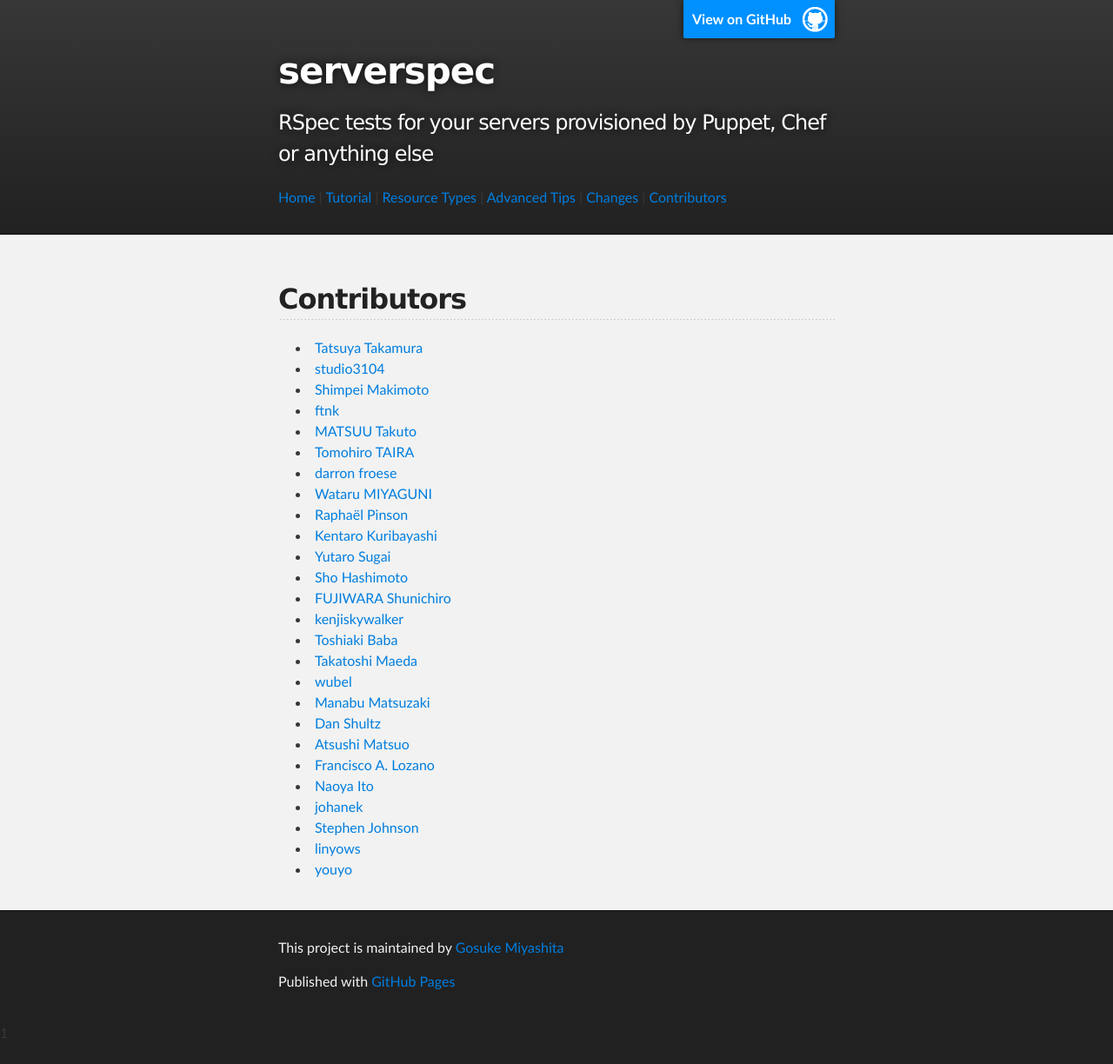
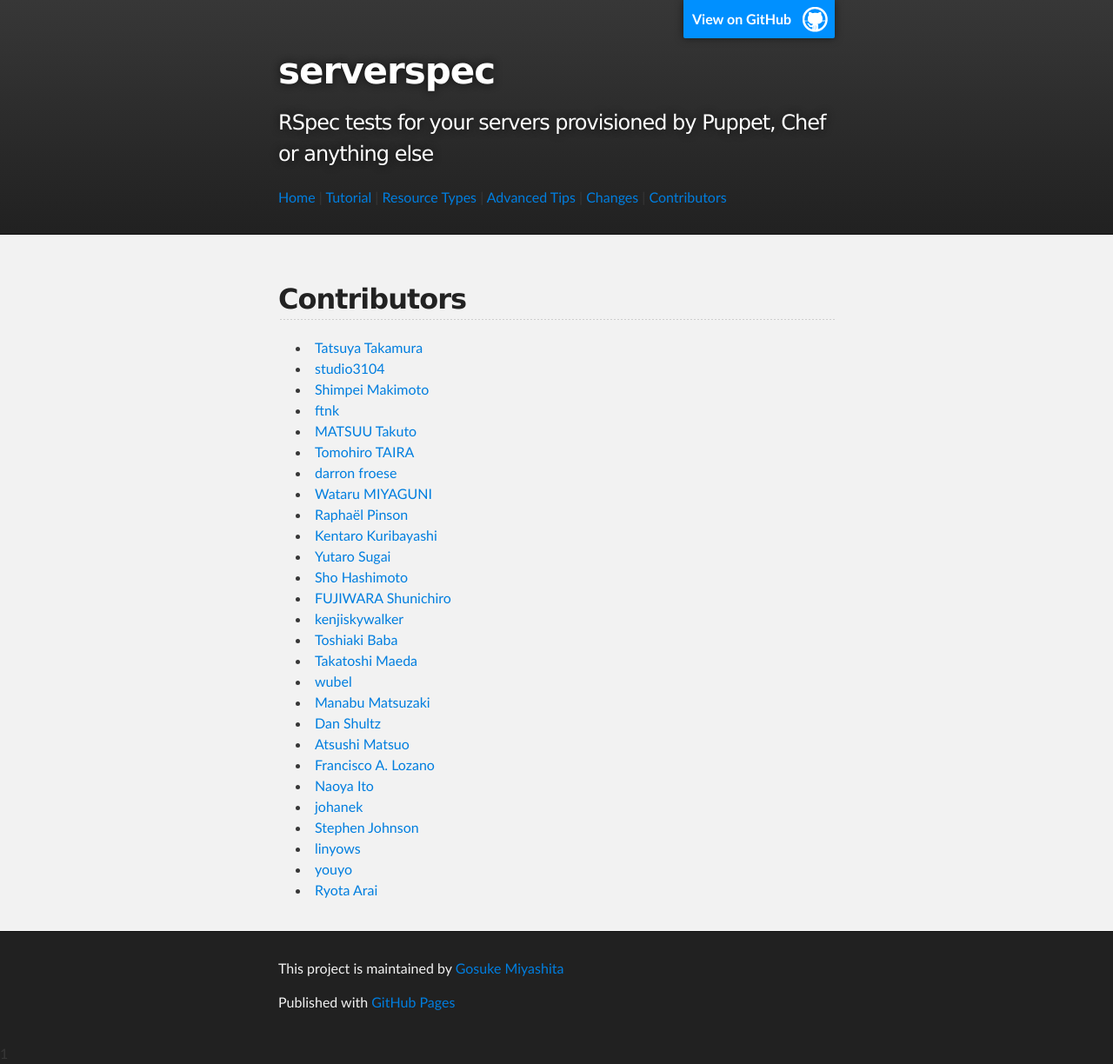
Before and after one commit to serverspec/serverspec.github.io, a Jekyll site: the page built from contributors.md, in a window 1280 px wide. Shown: the whole page at 87% size. Built offline with Jekyll 4.4.1, drawn with Linux system fonts in a browser that asks for light colours; Markdown is read by kramdown in place of the engine named in the settings; before the commit the page ends 1200 px from its top, so only the background shows below that.

Commit message:
Add a contributor

```diff
--- a/contributors.md
+++ b/contributors.md
@@ -31,3 +31,4 @@ title: Contributors
  * [Stephen Johnson](https://github.com/stephenrjohnson)
  * [linyows](https://github.com/linyows)
  * [youyo](https://github.com/youyo)
+ * [Ryota Arai](https://github.com/ryotarai)
```
